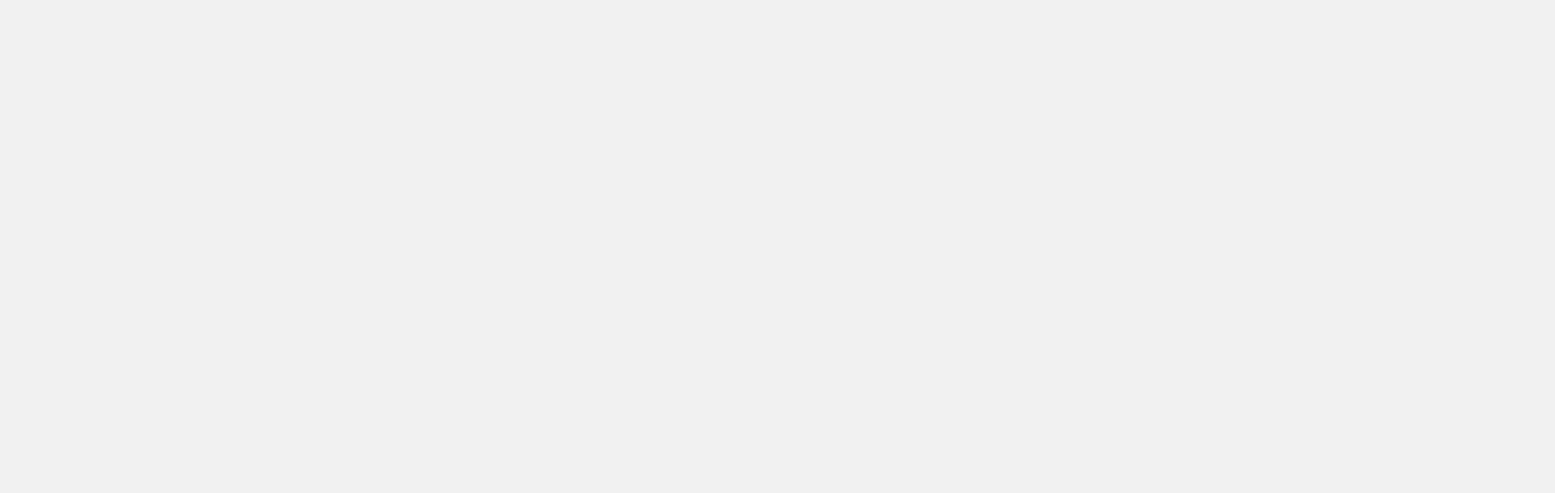
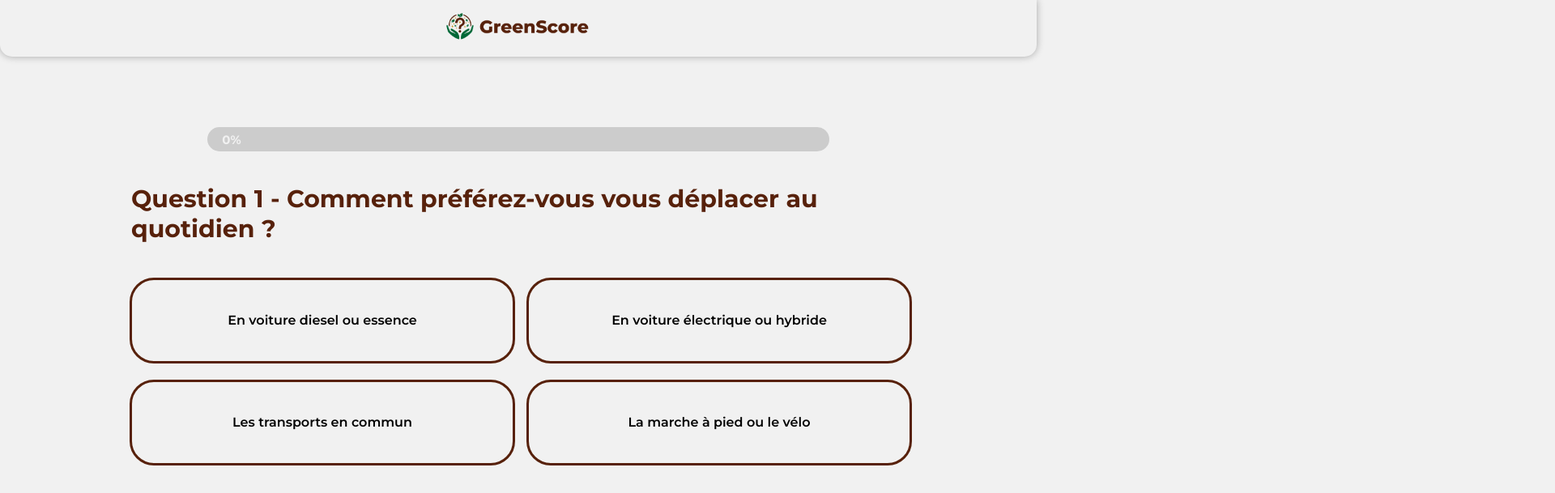
Before and after one commit to QBUTEAU/GreenScore_SAE401, a Vue app: page /questionnaire in a window 1280 px wide. Before the commit this address had no page. Shown: the top 609 px of the page at 81% size, 1920 px wide, since content can reach past the window. Built offline with nearby package versions, Linux system fonts and the light colour scheme.

Commit message:
Changement nom

```diff
--- a/src/router/index.js
+++ b/src/router/index.js
@@ -14,9 +14,9 @@ const router = createRouter({
       component: () => import("/src/views/Presentation.vue"),
     },
     {
-      path: "/questionnairetest",
-      name: "/questionnairetest",
-      component: () => import("/src/views/QuesTest.vue"),
+      path: "/questionnaire",
+      name: "questionnaire",
+      component: () => import("/src/views/Questionnaire.vue"),
     },
   ],
 });
--- a/src/views/QuesTest.vue
+++ b/src/views/Questionnaire.vue
@@ -6,15 +6,19 @@ import Header from "@/components/Header.vue";
 </script>
 
 <template>
-
   <Header />
 
   <main class="questionnaire">
-      <div class="progress-bar">
-        <div class="progress-bar__fill" :style="{ width: progressPercentage + '%' }">
-          <span class="progress-bar__percentage">{{ progressPercentage.toFixed(0) }}%</span>
-        </div>
+    <div class="progress-bar">
+      <div
+        class="progress-bar__fill"
+        :style="{ width: progressPercentage + '%' }"
+      >
+        <span class="progress-bar__percentage"
+          >{{ progressPercentage.toFixed(0) }}%</span
+        >
       </div>
+    </div>
 
     <fieldset v-if="currentQuestion !== null">
       <legend class="question">
@@ -22,15 +26,26 @@ import Header from "@/components/Header.vue";
         {{ questions[currentQuestion].text }}
       </legend>
       <ul class="propositions" role="radiogroup">
-        <li v-for="(answer, aIndex) in questions[currentQuestion].answers" :key="aIndex">
-          <input type="radio"
+        <li
+          v-for="(answer, aIndex) in questions[currentQuestion].answers"
+          :key="aIndex"
+        >
+          <input
+            type="radio"
             :name="'q' + currentQuestion"
             :value="answer.points"
-            v-model="selectedAnswers[currentQuestion]"/>
-          <label :for="'q' + currentQuestion + 'a' + aIndex"><span class="answers">{{ answer.text }}</span></label>
+            v-model="selectedAnswers[currentQuestion]"
+          />
+          <label :for="'q' + currentQuestion + 'a' + aIndex"
+            ><span class="answers">{{ answer.text }}</span></label
+          >
         </li>
       </ul>
-      <button class="button buttonQuestionnaire" @click="nextQuestion" :disabled="!selectedAnswers[currentQuestion]">
+      <button
+        class="button buttonQuestionnaire"
+        @click="nextQuestion"
+        :disabled="!selectedAnswers[currentQuestion]"
+      >
         <span>Question suivante</span>
       </button>
     </fieldset>
@@ -45,7 +60,6 @@ import Header from "@/components/Header.vue";
 </template>
 
 <script>
-
 import Header from "@/components/Header.vue";
 import { RouterLink, RouterView } from "vue-router";
 
@@ -456,7 +470,7 @@ export default {
 </script>
 
 <style scoped>
-button{
+button {
   text-align: center;
   gap: 30px;
 }
```
